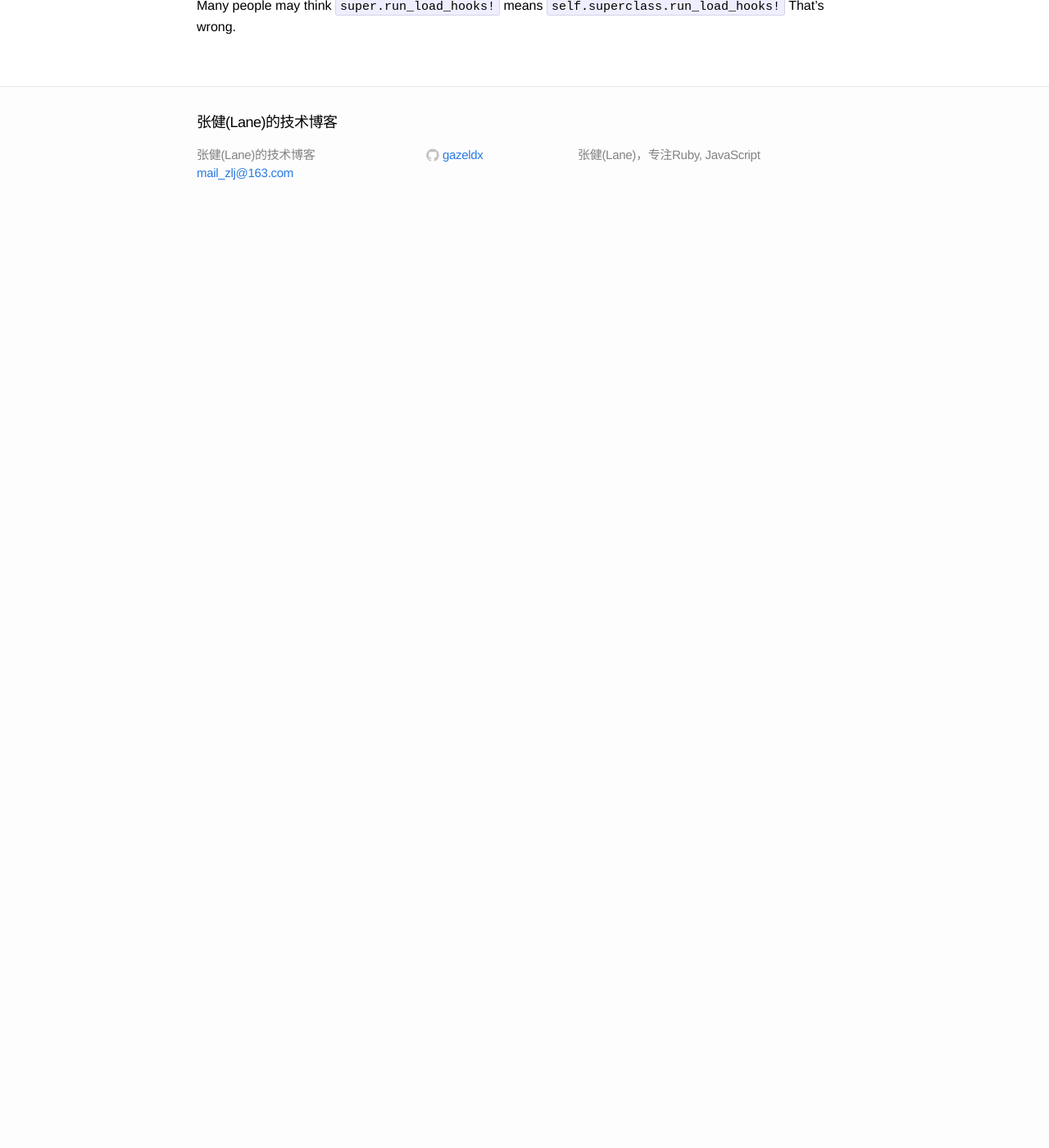
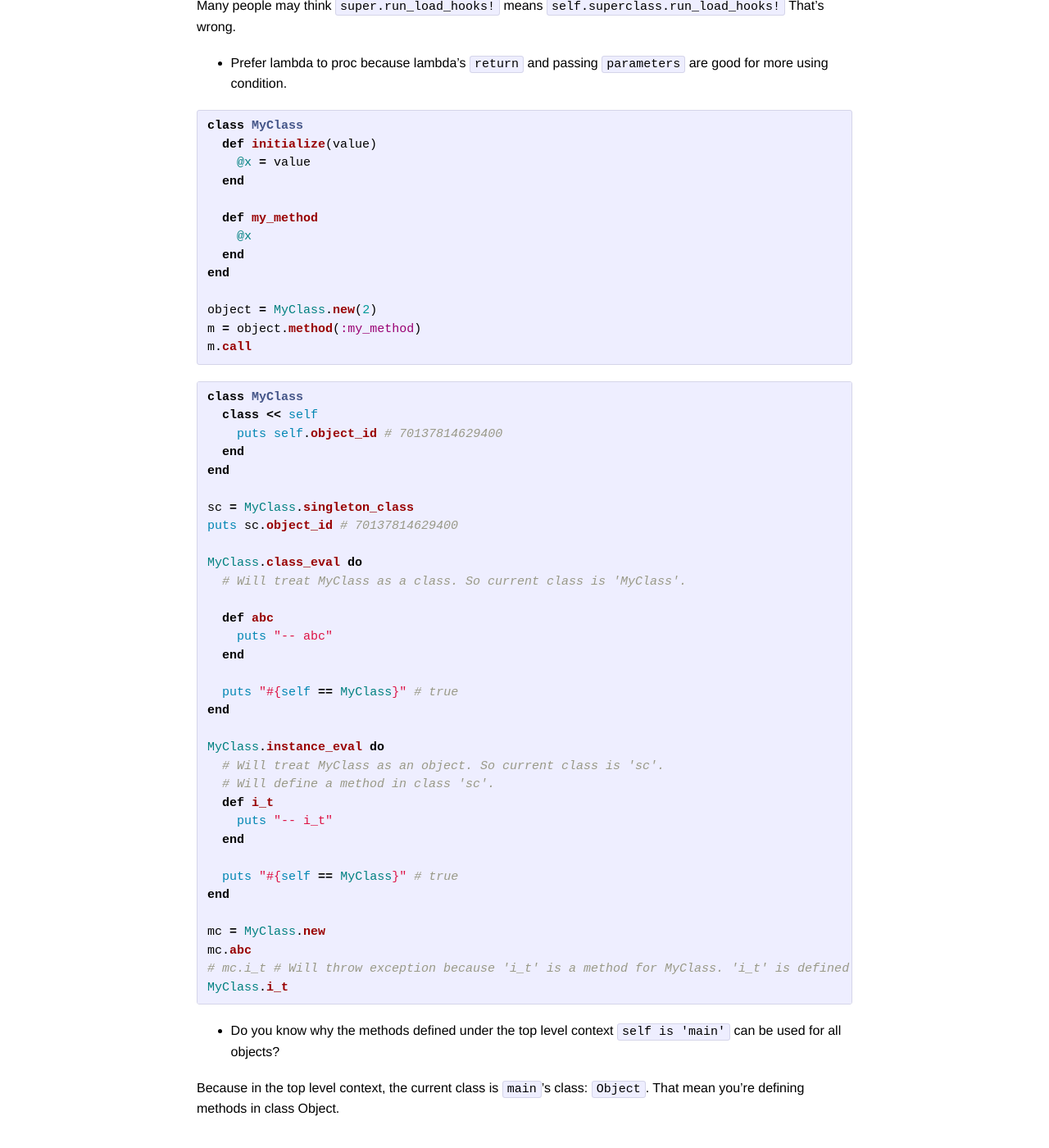
Before and after one commit to gazeldx/gazeldx.github.io, a Jekyll site: the page built from _posts/2018-01-19-Ruby-metaprogramming.markdown, in a window 1280 px wide and 1400 px high, scrolled down 3905 px. Shown: the whole window at 82% size. Built offline with Jekyll 4.4.1, drawn with Linux system fonts in a browser that asks for light colours; before the commit the page ends 4173 px from its top, so only the background shows below that.

Commit message:
20200101

````diff
--- a/_posts/2014-11-11-linux-command.markdown
+++ b/_posts/2014-11-11-linux-command.markdown
@@ -4,6 +4,9 @@ title:  "Unix like常用的重要命令整理"
 date:   2014-10-27 08:16:42
 categories: websocket ruby
 ---
+# How to make your command line tools looks better
+Step 1. Install fish
+Step 2. Install https://github.com/junegunn/fzf
 
 # 最重要的故障排查
 ```bash
@@ -85,7 +88,7 @@ export PATH
 ```
 
 ## SCP
-$ scp id_rsa.pub root@132.43.1.22:./ # 把一个文件上传到服务器
+$ scp -P <port> id_rsa.pub root@132.43.1.22:./ # 把一个文件上传到服务器
 $ scp root@173.131.12.135:/root/production.log ./  #从服务器下载一个文件到当前目录
 If you want to use scp with port number specified, you can use `scp -P your_port_number`
 如果要实现自动的下载,这时就需要有不用输入密码的机制了. 只要执行下面的命令就可以了:
--- a/_posts/2015-08-07-Rails零星笔记.markdown
+++ b/_posts/2015-08-07-Rails零星笔记.markdown
@@ -28,3 +28,6 @@ User has_many Groups
 
 ## DB Index
 Write like this `add_index :sometable, [:some_id], unique: true, where: 'dropped_at IS NULL'` can avoid create index on empty data.
+
+## stimulus
+https://github.com/stimulusjs/stimulus can be well used for combined frontend and backend projects.
--- a/_posts/2018-01-19-Ruby-metaprogramming.markdown
+++ b/_posts/2018-01-19-Ruby-metaprogramming.markdown
@@ -178,3 +178,61 @@ def instance
 end
 ```
 Many people may think `super.run_load_hooks!` means `self.superclass.run_load_hooks!` That's wrong.
+
+* Prefer lambda to proc because lambda's `return` and passing `parameters` are good for more using condition.
+
+```ruby
+class MyClass
+  def initialize(value)
+    @x = value
+  end
+
+  def my_method
+    @x
+  end
+end
+
+object = MyClass.new(2)
+m = object.method(:my_method)
+m.call
+```
+
+```ruby
+class MyClass
+  class << self
+    puts self.object_id # 70137814629400
+  end
+end
+
+sc = MyClass.singleton_class
+puts sc.object_id # 70137814629400
+
+MyClass.class_eval do
+  # Will treat MyClass as a class. So current class is 'MyClass'.
+
+  def abc
+    puts "-- abc"
+  end
+
+  puts "#{self == MyClass}" # true
+end
+
+MyClass.instance_eval do
+  # Will treat MyClass as an object. So current class is 'sc'.
+  # Will define a method in class 'sc'.
+  def i_t
+    puts "-- i_t"
+  end
+
+  puts "#{self == MyClass}" # true
+end
+
+mc = MyClass.new
+mc.abc
+# mc.i_t # Will throw exception because 'i_t' is a method for MyClass. 'i_t' is defined in MyClass's singleton_class
+MyClass.i_t
+```
+
+* Do you know why the methods defined under the top level context `self is 'main'` can be used for all objects?
+
+Because in the top level context, the current class is `main`'s class: `Object`. That mean you're defining methods in class Object.
````
Also changed, not shown: _posts/2014-10-27-git-command.markdown (+11 -3 lines), _posts/2019-02-16-RESTful-API.md (+4 -0 lines), _posts/2019-07-09-Rails6-Devise-Webpacker-Bootstrap.md (added, +53 -0 lines), _posts/2019-07-19-Bootstrap.md (added, +11 -0 lines), _posts/2019-08-02-Rails-active_storage.md (added, +16 -0 lines), _posts/2019-08-26-Add-github-badge-with-stars-count-to-blog.md (added, +26 -0 lines), _posts/2019-11-14-Android-push.md (added, +56 -0 lines), _posts/2019-11-26-Cloud-Server.md (added, +10 -0 lines).
